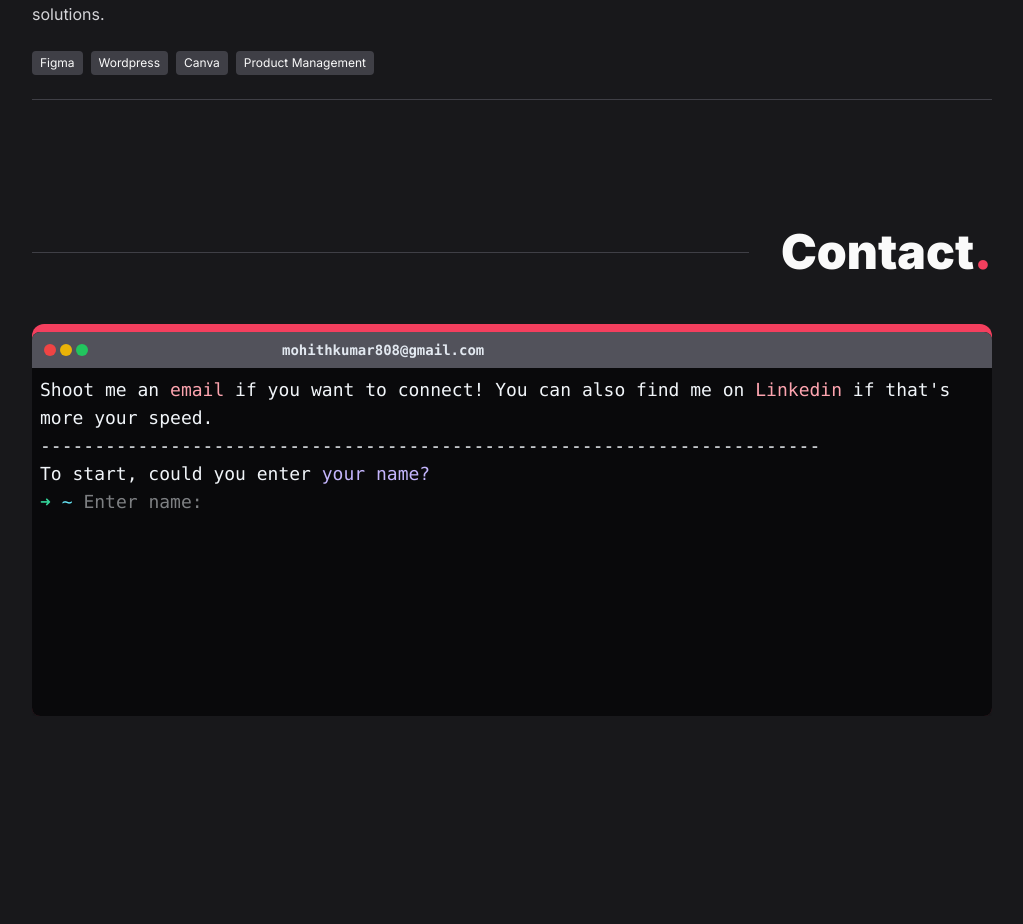
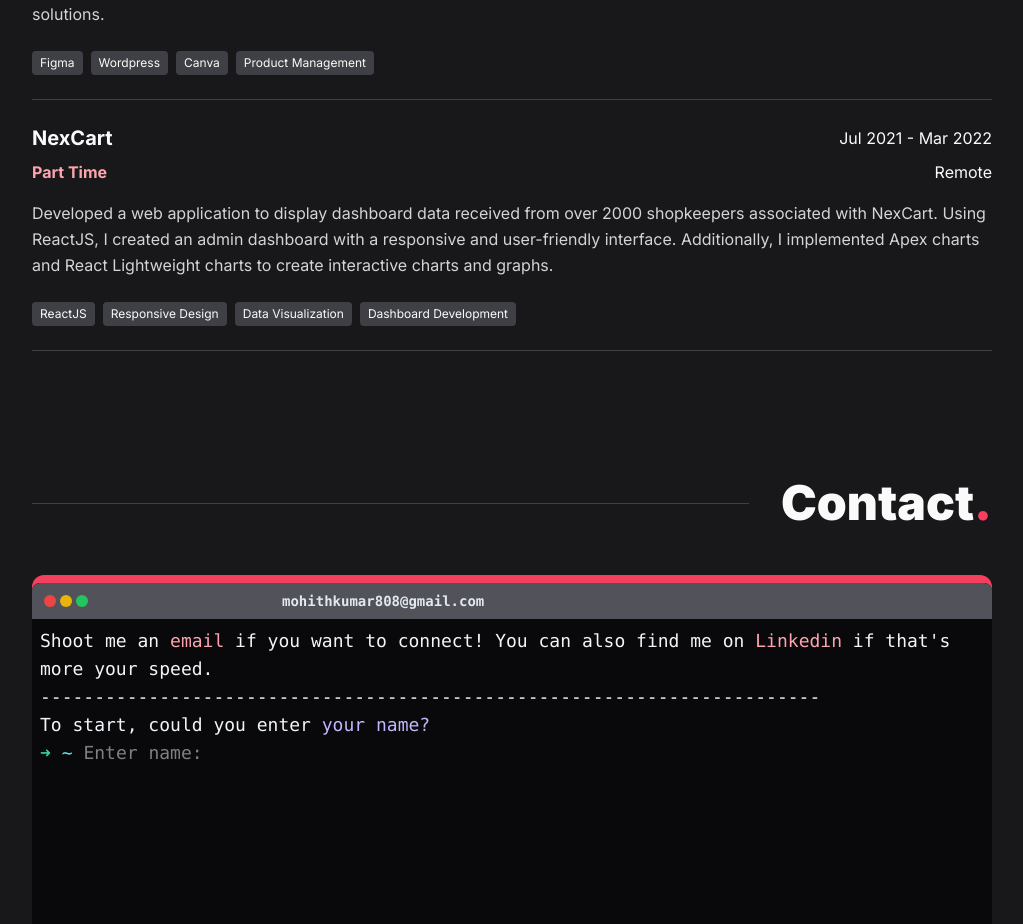
Before and after one commit to Mohith-Kumar28/mohith-portfolio-v2, a Next.js app: page / in a window 1280 px wide. Shown: the part 3165-4089 px from the top of the page, without its empty margins (155-1178 px from the left). Before the commit the page ends 3977 px from the top, so only its background shows below. Built offline with nearby package versions, Linux system fonts and the light colour scheme.

Commit message:
updated nexcart experience

```diff
--- a/src/components/experience/Experience.tsx
+++ b/src/components/experience/Experience.tsx
@@ -60,4 +60,18 @@ const experience = [
       "Collaborated with various clients across various industries. Leveraged strong communication skills and design expertise to exceed expectations and deliver exceptional results. Remained up-to-date with the latest design trends to provide innovative solutions.",
     tech: ["Figma", "Wordpress", "Canva", "Product Management"],
   },
+  {
+    title: "NexCart",
+    position: "Part Time",
+    time: "Jul 2021 - Mar 2022",
+    location: "Remote",
+    description:
+      "Developed a web application to display dashboard data received from over 2000 shopkeepers associated with NexCart. Using ReactJS, I created an admin dashboard with a responsive and user-friendly interface. Additionally, I implemented Apex charts and React Lightweight charts to create interactive charts and graphs.",
+    tech: [
+      "ReactJS",
+      "Responsive Design",
+      "Data Visualization",
+      "Dashboard Development",
+    ],
+  },
 ];
```
